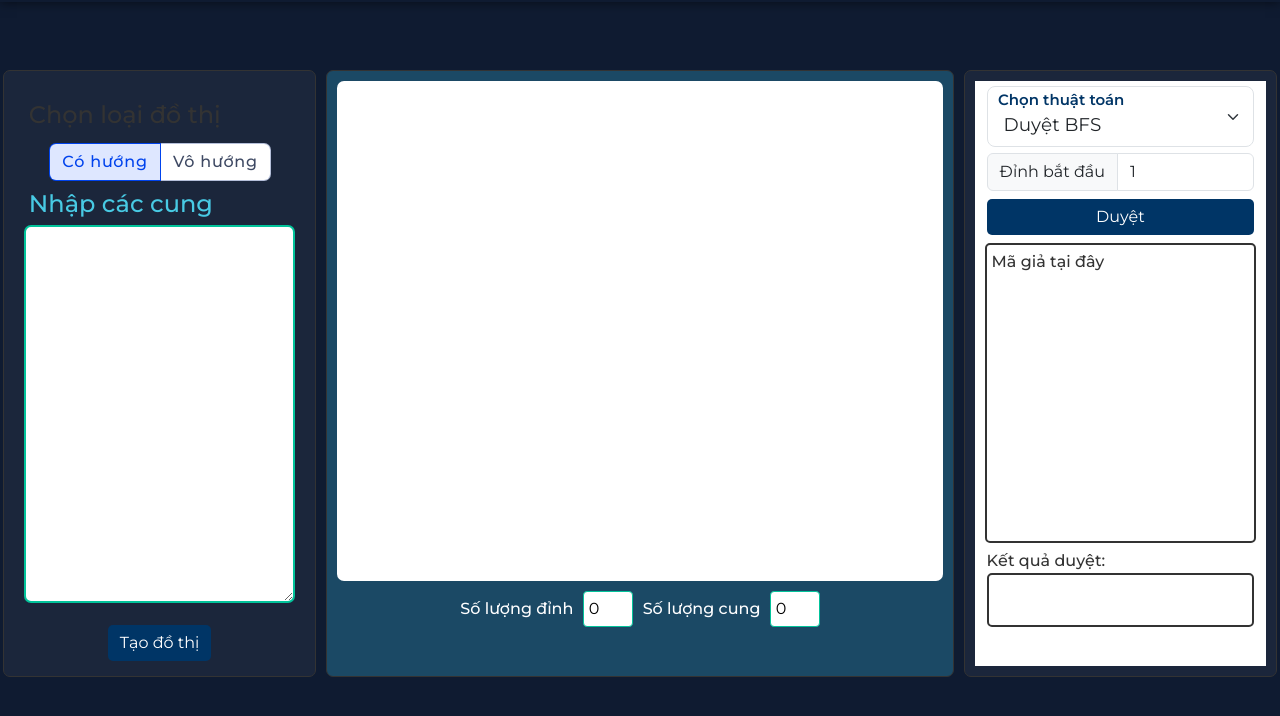
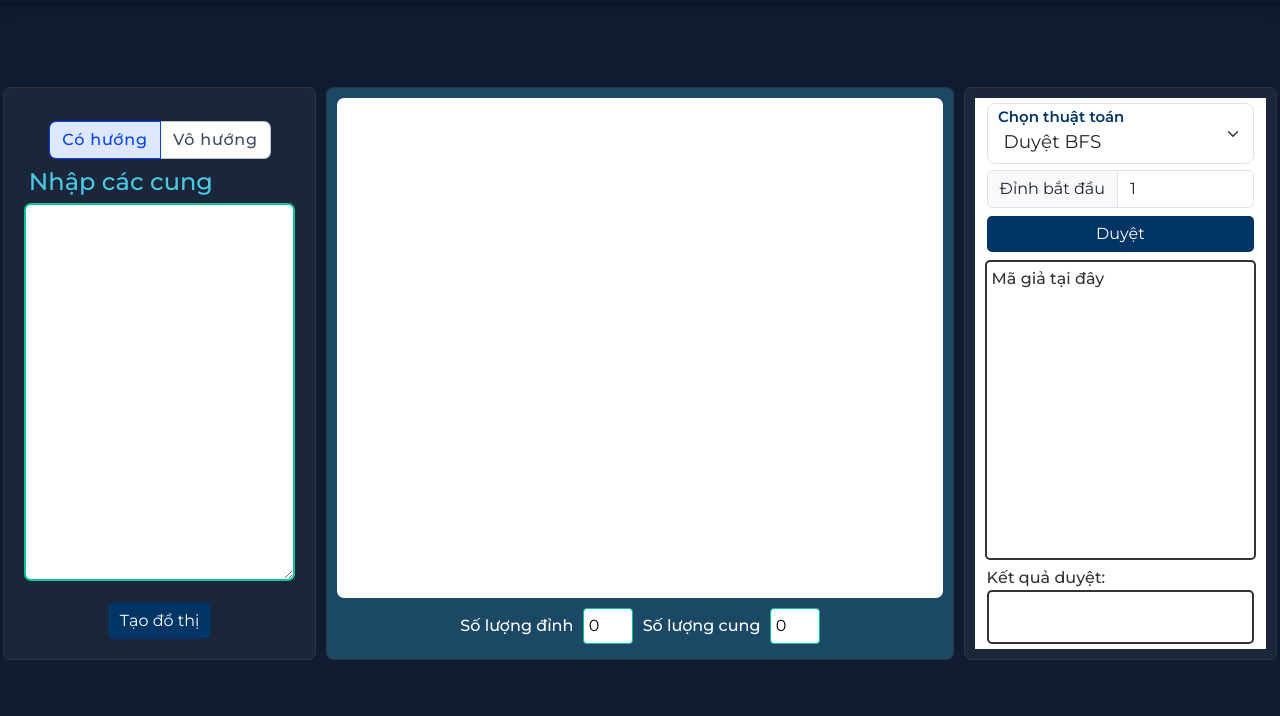
Before and after one commit to KimgionDev/Graph-Drawing-Project.io, a plain HTML site: page index.html in a window 1280 px wide. Shown: the part 74-790 px from the top of the page. Drawn offline with nearby package versions, Linux system fonts and the light colour scheme.

Commit message:
Updated index.html

```diff
--- a/index.html
+++ b/index.html
@@ -44,7 +44,6 @@
             <label for="graphType">Chọn loại đồ thị:</label>
           </div> -->
           <div class="mydict">
-            <h4>Chọn loại đồ thị</h4>
             <div id="graphType">
                 <label>
                     <input type="radio" name="graphType" value="directed" checked>
```
